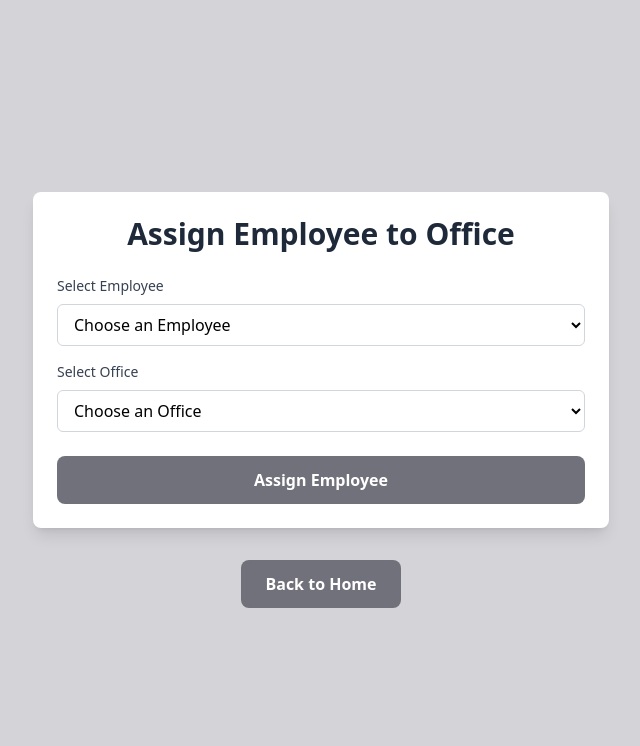
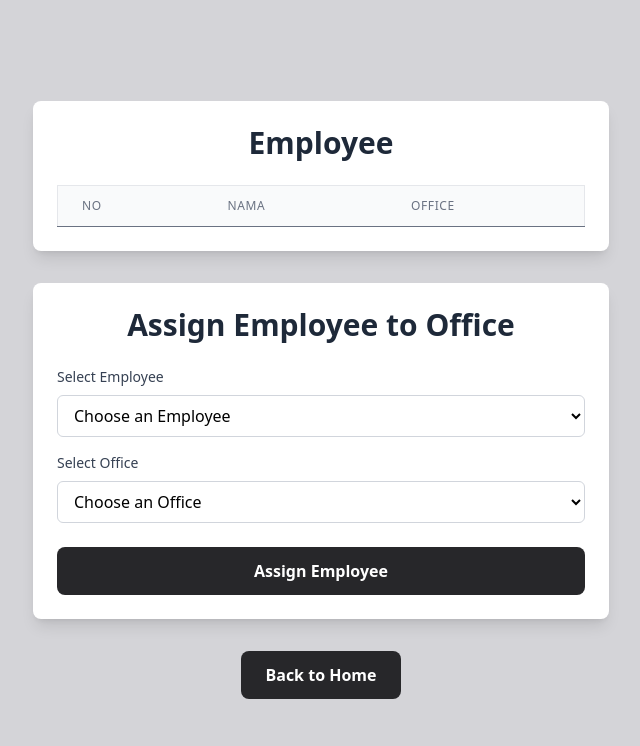
Before and after one commit to obiezuriel/AFL1_Web-Development, a PHP site: page /view/view_employee_office.php in a window 1280 px wide. Shown: the top 746 px of the page, without its empty margins (319-959 px from the left). Run offline with PHP 8.4, Linux system fonts and the light colour scheme; lists and menus that the app fills with data are empty.

Commit message:
done dek

```diff
--- a/controller/controller_employee.php
+++ b/controller/controller_employee.php
@@ -39,7 +39,7 @@
                 return $office->getNama();
             }
         }
-        return "unemployed";
+        return "Unemployed";
     }
 
     if(isset($_POST['button_registeremployee'])){
--- a/view/view_addemployee.php
+++ b/view/view_addemployee.php
@@ -34,12 +34,12 @@
 
                 <div class="flex gap-4 mt-6">
                     <button name="button_registeremployee" type="submit"
-                        class="flex-1 bg-zinc-500 hover:bg-blue-600 text-white font-semibold py-3 px-6 rounded-lg transition duration-200">
+                        class="flex-1 bg-zinc-800 hover:bg-zinc-500 text-white font-semibold py-3 px-6 rounded-lg transition duration-200">
                         Add Employee
                     </button>
 
                     <a href="view_employee.php"
-                        class="flex-1 bg-zinc-500 hover:bg-blue-600 text-white font-semibold py-3 px-6 rounded-lg transition duration-200 text-center">
+                        class="flex flex-1 bg-zinc-800 hover:bg-zinc-500 text-white items-center justify-center font-semibold py-3 px-6 rounded-lg transition duration-200">
                         Cancel
                     </a>
                 </div>
--- a/view/view_addoffice.php
+++ b/view/view_addoffice.php
@@ -8,7 +8,7 @@
     <script src="https://cdn.jsdelivr.net/npm/@tailwindcss/browser@4"></script>
 </head>
 
-<body class="min-h-screen bg-gray-100">
+<body class="min-h-screen flex justify-center items-center bg-zinc-300">
     <div class="container mx-auto p-6">
         <div class="max-w-md mx-auto bg-white rounded-lg shadow-lg p-6">
             <h1 class="text-3xl font-bold text-gray-800 mb-6 text-center">Add New Office</h1>
@@ -40,12 +40,12 @@
 
                 <div class="flex gap-4 mt-6">
                     <button name="button_registeroffice" type="submit"
-                        class="flex-1 bg-blue-500 hover:bg-blue-600 text-white font-semibold py-3 px-6 rounded-lg transition duration-200">
+                        class="flex-1 bg-zinc-800 hover:bg-zinc-500 text-white font-semibold py-3 px-6 rounded-lg transition duration-200">
                         Add Office
                     </button>
 
                     <a href="view_office.php"
-                        class="flex-1 bg-gray-500 hover:bg-gray-600 text-white font-semibold py-3 px-6 rounded-lg transition duration-200 text-center">
+                        class="flex-1 bg-zinc-800 hover:bg-zinc-500 text-white font-semibold py-3 px-6 rounded-lg transition duration-200 text-center">
                         Cancel
                     </a>
                 </div>
--- a/view/view_employee.php
+++ b/view/view_employee.php
@@ -37,7 +37,7 @@
                         <td class="px-6 py-4 whitespace-nowrap text-sm text-gray-900"><?=$employee->getUsia()?></td>
                         <td class="px-6 py-4 whitespace-nowrap text-sm font-medium">
                             <!-- <a href="#" class="text-indigo-600 hover:text-indigo-900 mr-3">Edit</a> -->
-                            <a href="../controller/controller_member.php?deleteID=<?=$index?>" class="text-red-600 hover:text-red-900" onclick="return confirm('Do you want to fire this employee?');">Delete</a>
+                            <a href="../controller/controller_employee.php?deleteID=<?=$index?>" class="text-red-600 hover:text-red-900" onclick="return confirm('Do you want to fire this employee?');">Delete</a>
                         </td>
                     </tr>
                     <?php
@@ -48,13 +48,13 @@
         </div>
 
         <div class="flex justify-center mt-6">
-            <a href="view_addemployee.php" class="bg-zinc-500 hover:bg-blue-600 text-white font-semibold py-3 px-6 rounded-lg transition duration-200">
+            <a href="view_addemployee.php" class="bg-zinc-800 hover:bg-zinc-500 text-white font-semibold py-3 px-6 rounded-lg transition duration-200">
                 Add Employee
             </a>
         </div>
 
         <div class="flex justify-center mt-4">
-            <a href="../index.php" class="bg-zinc-500 hover:bg-blue-600 text-white font-semibold py-3 px-6 rounded-lg transition duration-200">
+            <a href="../index.php" class="bg-zinc-800 hover:bg-zinc-500 text-white font-semibold py-3 px-6 rounded-lg transition duration-200">
                 Back to Home
             </a>
         </div>
--- a/view/view_employee_office.php
+++ b/view/view_employee_office.php
@@ -1,6 +1,6 @@
 <?php
-    include ('../controller/controller_employee.php');
-    include ('../controller/controller_office.php');
+include('../controller/controller_employee.php');
+include('../controller/controller_office.php');
 ?>
 <!DOCTYPE html>
 <html lang="en">
@@ -11,23 +11,53 @@
     <title>Assign Employee to Office</title>
     <script src="https://cdn.jsdelivr.net/npm/@tailwindcss/browser@4"></script>
 </head>
-
 <body class="bg-zinc-300 min-h-screen flex items-center justify-center">
     <div class="container mx-auto p-6">
+        <div class="container mx-auto p-6">
+            <div class="max-w-xl mx-auto bg-white rounded-lg shadow-lg p-6 mb-8">
+                <h1 class="text-3xl font-bold text-gray-800 mb-6 text-center">Employee</h1>
+                <div class="overflow-x-auto">
+                    <table class="min-w-full bg-white border border-gray-200">
+                        <thead class="bg-gray-50">
+                            <tr>
+                                <th class="px-6 py-3 text-left text-xs font-medium text-gray-500 uppercase tracking-wider border-b">No</th>
+                                <th class="px-6 py-3 text-left text-xs font-medium text-gray-500 uppercase tracking-wider border-b">Nama</th>
+                                <th class="px-6 py-3 text-left text-xs font-medium text-gray-500 uppercase tracking-wider border-b">Office</th>
+                            </tr>
+                        </thead>
+                        <tbody class="bg-white divide-y divide-gray-200">
+                            <?php
+                            $allemployee = getAllEmployee();
+                            foreach ($allemployee as $index => $employee) {
+                            ?>
+                                <tr class="hover:bg-gray-50">
+                                    <td class="px-6 py-4 whitespace-nowrap text-sm text-gray-900"><?= ($index + 1) ?></td>
+                                    <td class="px-6 py-4 whitespace-nowrap text-sm text-gray-900"><?= $employee->getNama() ?></td>
+                                    <td class="px-6 py-4 whitespace-nowrap text-sm text-gray-900"><?= getCurrentOffice($employee->getOfficeId()) ?></td>
+                                </tr>
+                            <?php
+                            }
+                            ?>
+                        </tbody>
+                    </table>
+                </div>
+            </div>
+
             <div class="max-w-xl mx-auto bg-white rounded-lg shadow-lg p-6 mb-8">
                 <h1 class="text-3xl font-bold text-gray-800 mb-6 text-center">Assign Employee to Office</h1>
 
-            <form action="../controller/controller_member.php" method="POST" class="space-y-4">
+                <form action="../controller/controller_employee.php" method="POST" class="space-y-4">
                     <div>
                         <label for="employee_index" class="block text-sm font-medium text-gray-700 mb-2">Select Employee</label>
                         <select id="employee_index" name="employee_index" required
                             class="w-full px-3 py-2 border border-gray-300 rounded-md focus:outline-none focus:ring-2 focus:ring-blue-500">
-                        <option value="">Choose an Employee<option>
+                            <option value="">Choose an Employee</option>
+
                             <?php
                             $allemployee = getAllEmployee();
-                        foreach($allemployee as $index => $employee){
+                            foreach ($allemployee as $index => $employee) {
                             ?>
-                            <option value="<?=$index?>"><?=$employee->getNama()?></option>
+                                <option value="<?= $index ?>"><?= $employee->getNama() ?></option>
                             <?php } ?>
                         </select>
                     </div>
@@ -39,16 +69,16 @@
                             <option value="">Choose an Office</option>
                             <?php
                             $alloffice = getAllOffice();
-                        foreach($alloffice as $office){
+                            foreach ($alloffice as $office) {
                             ?>
-                            <option value="<?=$office->getId()?>"><?=$office->getNama()?></option>
+                                <option value="<?= $office->getId() ?>"><?= $office->getNama() ?></option>
                             <?php } ?>
                         </select>
                     </div>
 
                     <div class="flex justify-center mt-6">
                         <button name="button_assign_employee" type="submit"
-                        class="w-full bg-zinc-500 hover:bg-blue-600 text-white font-semibold py-3 px-6 rounded-lg transition duration-200">
+                            class="w-full bg-zinc-800 hover:bg-zinc-500 text-white font-semibold py-3 px-6 rounded-lg transition duration-200">
                             Assign Employee
                         </button>
                     </div>
@@ -58,10 +88,11 @@
 
 
             <div class="flex justify-center mt-6">
-            <a href="../index.php" class="bg-zinc-500 hover:bg-blue-600 text-white font-semibold py-3 px-6 rounded-lg transition duration-200">
+                <a href="../index.php" class="bg-zinc-800 hover:bg-zinc-500 text-white font-semibold py-3 px-6 rounded-lg transition duration-200">
                     Back to Home
                 </a>
             </div>
         </div>
 </body>
+
 </html>
--- a/view/view_office.php
+++ b/view/view_office.php
@@ -37,7 +37,7 @@
                         <td class="px-6 py-4 whitespace-nowrap text-sm text-gray-900"><?=$office->getTelepon()?></td>
                         <td class="px-6 py-4 whitespace-nowrap text-sm font-medium">
                             <!-- <a href="#" class="text-indigo-600 hover:text-indigo-900 mr-3">Edit</a> -->
-                            <a href="../controller/controller_member.php?deleteID=<?=$index?>" class="text-red-600 hover:text-red-900" onclick="return confirm('Do you want to delete this office?');">Delete</a>
+                            <a href="../controller/controller_office.php?deleteID=<?=$index?>" class="text-red-600 hover:text-red-900" onclick="return confirm('Do you want to delete this office?');">Delete</a>
                         </td>
                     </tr>
                     <?php
@@ -48,13 +48,13 @@
         </div>
 
         <div class="flex justify-center mt-6">
-            <a href="view_addoffice.php" class="bg-zinc-500 hover:bg-blue-600 text-white font-semibold py-3 px-6 rounded-lg transition duration-200">
+            <a href="view_addoffice.php" class="bg-zinc-800 hover:bg-zinc-500 text-white font-semibold py-3 px-6 rounded-lg transition duration-200">
                 Add Office
             </a>
         </div>
 
         <div class="flex justify-center mt-4">
-            <a href="../index.php" class="bg-zinc-500 hover:bg-blue-600 text-white font-semibold py-3 px-6 rounded-lg transition duration-200">
+            <a href="../index.php" class="bg-zinc-800 hover:bg-zinc-500 text-white font-semibold py-3 px-6 rounded-lg transition duration-200">
                 Back to Home
             </a>
         </div>
```
Also changed, not shown: index.php (+6 -5 lines). Lines whose indentation alone changed are shown as unchanged.
